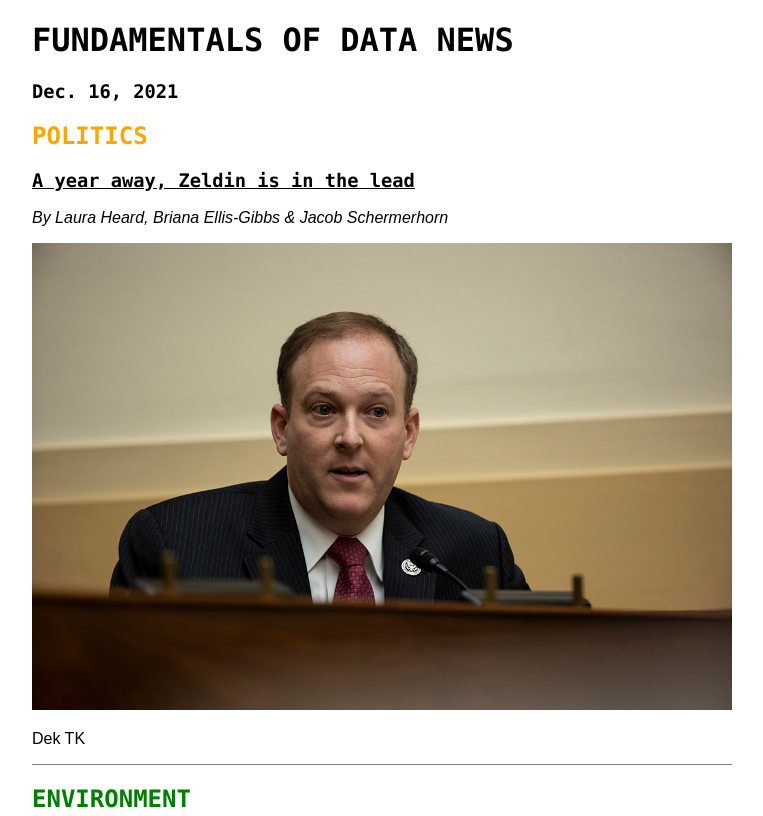
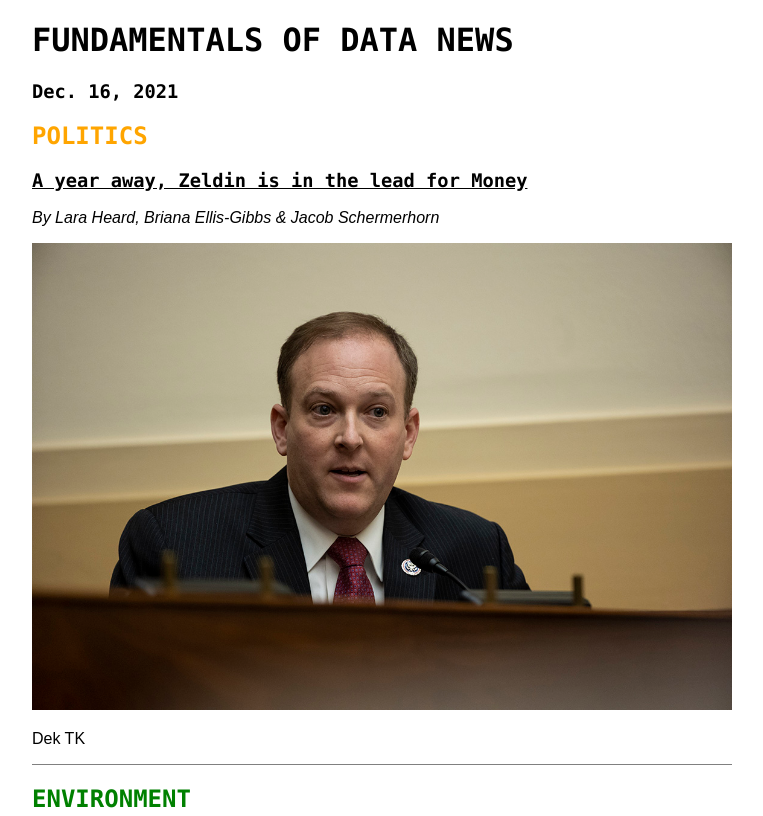
Before and after one commit to data-fall-2021/class-issue, a plain HTML site: page index.html in a window 1280 px wide. Shown: the top 816 px of the page, without its empty margins (258-1021 px from the left). Drawn offline with Linux system fonts and the light colour scheme.

Commit message:
Update Politics section
Fixed spelling and added to headline

```diff
--- a/index.html
+++ b/index.html
@@ -15,9 +15,9 @@
 
         <div class="homepage-article">
           <a href="index.html">
-            <h3>A year away, Zeldin is in the lead</h3>
+            <h3>A year away, Zeldin is in the lead for Money</h3>
           </a>
-          <p class="byline">By Laura Heard, Briana Ellis-Gibbs & Jacob Schermerhorn</p>
+          <p class="byline">By Lara Heard, Briana Ellis-Gibbs & Jacob Schermerhorn</p>
           <a href="index.html">
             <img src="images/leezeldin1-getty.jpg" alt="Lee Zeldin, the Republican frontrunner for the 2022 governor's race.">
           </a>
```
